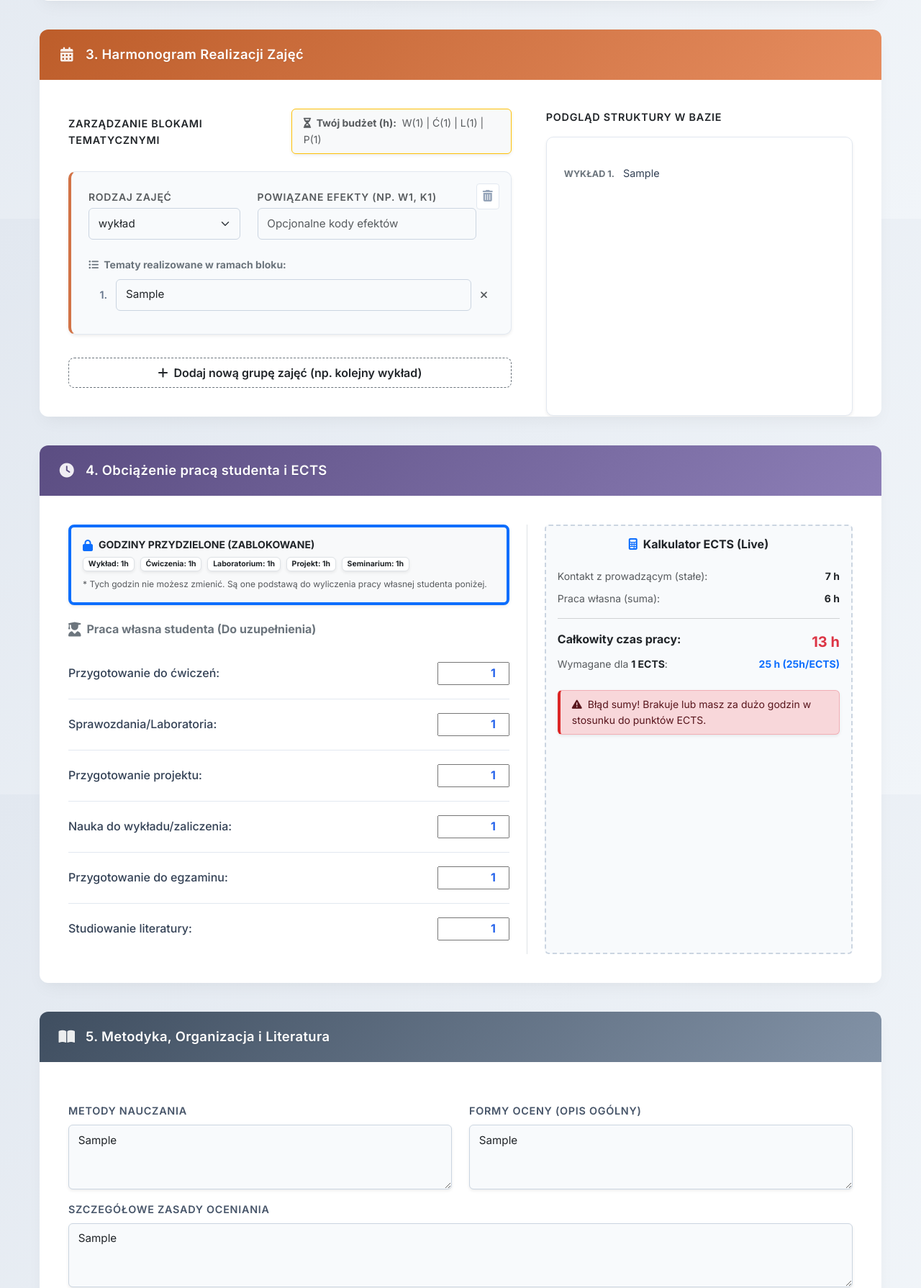
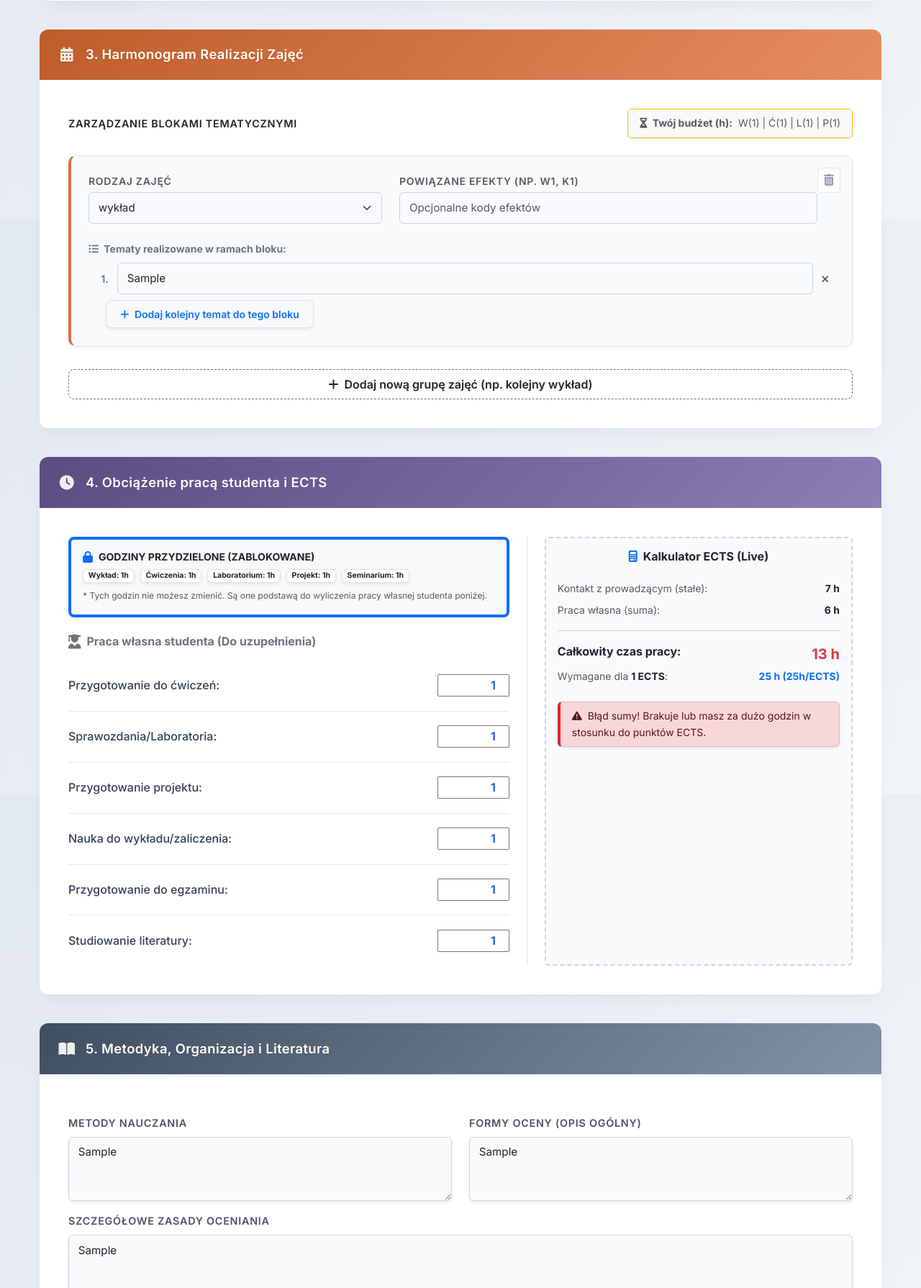
Before and after one commit to viniales/UniCore, a Django app: page /edycja/1/ in a window 1280 px wide. Shown: the part 1296-3086 px from the top of the page at 72% size. Run offline with Django 5.2, Linux system fonts and the light colour scheme; a user stored in the database is signed in; tables that the repository leaves empty hold one stand-in row (values such as "Sample post").

Commit message:
Poprawa UX: pena szeroko harmonogramu, przycisk plusa do tematów i dostp do PDF dla zarzdu

```diff
--- a/core/forms.py
+++ b/core/forms.py
@@ -1,7 +1,6 @@
 from django import forms
 from django.contrib.auth.models import User
 from .models import SzczegolySylabusa, Przedmiot, EfektKierunkowy, Wykladowca, Modul, KierunekStudiow
-
 
 class SylabusForm(forms.ModelForm):
     efekty_kierunkowe = forms.ModelMultipleChoiceField(
@@ -16,7 +15,8 @@ class SylabusForm(forms.ModelForm):
 
     class Meta:
         model = SzczegolySylabusa
-        exclude = ['przedmiot']
+        # WYRZUCONO: 'inne_informacje' z listy edytowalnej (związek z badaniami)
+        exclude = ['przedmiot', 'inne_informacje']
         widgets = {
             'wymagania_wstepne': forms.Textarea(
                 attrs={'class': 'form-control shadow-sm', 'rows': 3, 'placeholder': 'Wpisz wymagania...'}),
@@ -27,7 +27,7 @@ class SylabusForm(forms.ModelForm):
             'wymagania_obecnosci': forms.Textarea(attrs={'class': 'form-control shadow-sm', 'rows': 3}),
             'literatura': forms.Textarea(
                 attrs={'class': 'form-control shadow-sm', 'rows': 4, 'placeholder': '1. Autor, Tytuł, Wydawnictwo...'}),
-            'inne_informacje': forms.Textarea(attrs={'class': 'form-control shadow-sm', 'rows': 3}),
+            # USUNIĘTO WIDGET DLA 'inne_informacje'
         }
 
     def __init__(self, *args, **kwargs):
@@ -85,14 +85,12 @@ class WykladowcaUserForm(forms.ModelForm):
     class Meta:
         model = User
         fields = ['username', 'first_name', 'last_name', 'email']
-        # Wymuszamy polskie nazwy dla wbudowanych pól Django
         labels = {
             'username': 'Nazwa użytkownika (Login)',
             'first_name': 'Imię',
             'last_name': 'Nazwisko',
             'email': 'Adres e-mail',
         }
-        # Podmieniamy ten długi angielski tekst z instrukcją do loginu
         help_texts = {
             'username': 'Maksymalnie 150 znaków. Dozwolone litery, cyfry oraz znaki @/./+/-/_',
         }
--- a/core/templates/core/edycja_sylabusa.html
+++ b/core/templates/core/edycja_sylabusa.html
@@ -186,11 +186,6 @@
         .harm-topic-row { display: flex; align-items: center; margin-bottom: 0.5rem; }
         .harm-topic-number { width: 30px; text-align: right; margin-right: 12px; color: #64748b; font-weight: 600; font-size: 0.9rem; }
 
-        .preview-box { background-color: #ffffff; border: 1px solid var(--border-color); border-radius: 10px; padding: 1.5rem; height: 100%; max-height: 600px; overflow-y: auto; box-shadow: inset 0 2px 4px 0 rgba(0, 0, 0, 0.02); }
-        .preview-item { padding: 0.85rem 0; border-bottom: 1px dashed #cbd5e1; font-size: 0.9rem; color: #334155; }
-        .preview-item:last-child { border-bottom: none; }
-        .preview-tag { color: #b0572e; font-weight: 600; font-size: 0.8rem; background: #fae8df; padding: 0.2em 0.6em; border-radius: 6px; margin-left: 0.5rem; border: 1px solid #f1c7b3; }
-
         /* Obciążenie Studenta */
         .hours-row { display: flex; justify-content: space-between; align-items: center; border-bottom: 1px solid var(--border-color); padding: 1.2rem 0; }
         .hours-row:last-child { border-bottom: none; }
@@ -321,7 +316,7 @@
             </div>
             <div class="card-body">
                 <div class="row g-5">
-                    <div class="col-lg-7">
+                    <div class="col-12">
                         <div style="display:none;">{{ form.harmonogram_raw }}</div>
 
                         <div class="d-flex justify-content-between align-items-center mb-4">
@@ -340,32 +335,6 @@
                         <button type="button" class="btn btn-outline-secondary text-dark w-100 mt-2 border-dashed" style="border-style: dashed;" onclick="window.addHarmGroup()">
                             <i class="fa-solid fa-plus me-2"></i>Dodaj nową grupę zajęć (np. kolejny wykład)
                         </button>
-                    </div>
-
-                    <div class="col-lg-5">
-                        <label class="mt-0 mb-3 text-dark">Podgląd struktury w bazie</label>
-                        <div class="preview-box shadow-sm">
-                            {% if tematy %}
-                                <ul class="list-unstyled mb-0">
-                                {% for t in tematy %}
-                                    <li class="preview-item">
-                                        <div class="d-flex justify-content-between align-items-start">
-                                            <div>
-                                                <span class="text-uppercase fw-bold text-secondary me-2 small">{{ t.forma }} {{ t.lp }}.</span>
-                                                {{ t.tresc }}
-                                            </div>
-                                            {% if t.efekty %}<span class="preview-tag">{{ t.efekty }}</span>{% endif %}
-                                        </div>
-                                    </li>
-                                {% endfor %}
-                                </ul>
-                            {% else %}
-                                <div class="h-100 d-flex flex-column align-items-center justify-content-center text-muted text-center py-5">
-                                    <i class="fa-regular fa-folder-open fs-1 mb-3 opacity-50"></i>
-                                    <span class="small">Brak dodanych zajęć.<br>Wprowadź tematy i zapisz dokument, aby odświeżyć podgląd.</span>
-                                </div>
-                            {% endif %}
-                        </div>
                     </div>
                 </div>
             </div>
@@ -478,13 +447,9 @@
                 </div>
 
                 <div class="row g-4 mt-4">
-                    <div class="col-md-6">
+                    <div class="col-12">
                         <h6 class="fw-bold text-dark border-bottom pb-2 mb-3"><i class="fa-solid fa-book text-primary me-2"></i>Wykaz Literatury</h6>
                         {{ form.literatura }}
-                    </div>
-                    <div class="col-md-6">
-                        <h6 class="fw-bold text-dark border-bottom pb-2 mb-3"><i class="fa-solid fa-microscope text-primary me-2"></i>Związek z badaniami naukowymi</h6>
-                        {{ form.inne_informacje }}
                     </div>
                 </div>
             </div>
@@ -673,6 +638,8 @@
                     </div>`;
                 });
 
+                html += `<div class="mt-2 ms-4 pl-2"><button type="button" class="btn btn-sm btn-light border text-primary shadow-sm" onclick="window.addHarmTemat(${i})"><i class="fa-solid fa-plus me-1"></i> Dodaj kolejny temat do tego bloku</button></div>`;
+
                 html += `
                     </div>
                 </div>`;
--- a/core/templates/core/sylabus_pdf.html
+++ b/core/templates/core/sylabus_pdf.html
@@ -98,7 +98,7 @@
         </tr>
         <tr>
             <td class="gray">Przedmiot związany z badaniami naukowymi</td>
-            <td class="center">Tak/Nie</td>
+            <td class="center fw-bold">{% if przedmiot.badania_naukowe %}Tak{% else %}Nie{% endif %}</td>
         </tr>
         <tr>
             <td class="gray">Koordynatorzy przedmiotów<br><small>(Imię, nazwisko, katedra, adres e-mail)</small></td>
@@ -262,7 +262,6 @@
         1. Metody nauczania: {{ sylabus.metody_nauczania|default:"-" }}<br>
         2. Weryfikacja: {{ sylabus.formy_oceny|default:"-" }}<br>
         3. Zasady oceniania: {{ sylabus.zasady_oceniania|default:"-" }}<br>
-        4. Badania: {{ sylabus.inne_informacje|default:"-" }}
     </div>
 
 </body>
```
Also changed, not shown: core/templates/core/panel_zarzadzania.html (+7 -2 lines).
